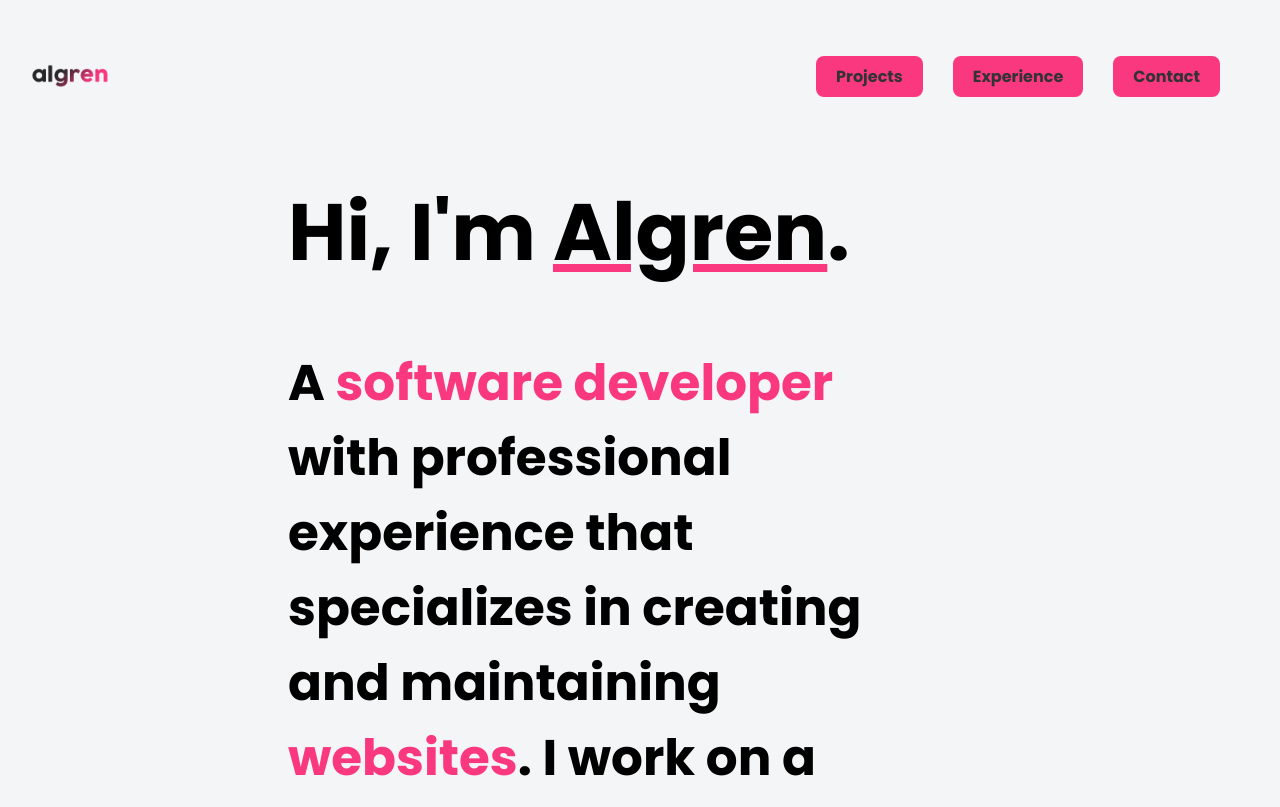
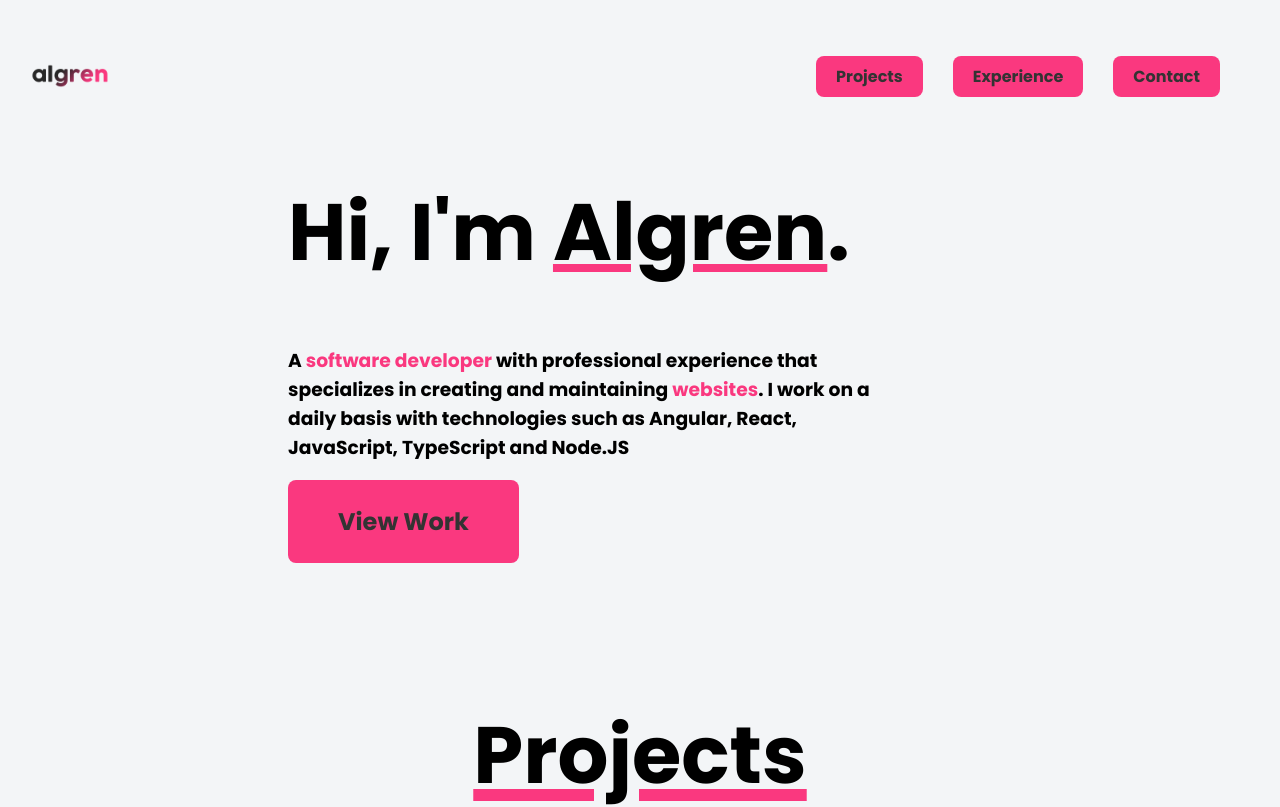
Before and after one commit to algren123/portfolio-v2, a Next.js app: page / in a window 1280 px wide. Shown: the top 807 px of the page. Built offline with nearby package versions, Linux system fonts and the light colour scheme.

Commit message:
fixed all responsive issues and QoL changes

```diff
--- a/components/Hero/hero.styles.js
+++ b/components/Hero/hero.styles.js
@@ -26,15 +26,25 @@ export const Highlight = styled.span`
 
     &:hover, &:focus {
         text-decoration: underline;
-        text-decoration-thickness: 8px;
+        text-decoration-thickness: 6px;
     }
 `
 export const HeroDescription = styled.h3`
-    font-size: 50px;
-
     @media only screen and (max-width: 1000px) {
         text-align: center;
         font-size: 22px;
+    }
+
+    @media only screen and (min-width: 1300px) {
+        font-size: 30px;
+    }
+
+    @media only screen and (min-width: 1600px) {
+        font-size: 40px;
+    }
+
+    @media only screen and (min-width: 1900px) {
+        font-size: 50px;
     }
 `
 
@@ -61,4 +71,8 @@ export const Button = styled.button`
 export const TitleHighlight = styled.span`
     text-decoration: underline;
     text-decoration-color: #FA387F;
+
+    @media only screen and (max-width: 1000px) {
+        text-decoration-thickness: 8px;
+    }
 `
--- a/components/Navbar/navbar.js
+++ b/components/Navbar/navbar.js
@@ -35,7 +35,7 @@ export default function Navbar() {
         <>
             <NavContainer>
                 <Nav>
-                    <NavLogo onClick={() => scrollTo('.home', 'center')}>
+                    <NavLogo onClick={() => scrollTo('.home', 'end')}>
                         <Image
                             src="/personal_logo.png"
                             alt="personal-logo"
@@ -52,7 +52,7 @@ export default function Navbar() {
 
                     <Menu onClick={handleClick} click={click}>
                         <MenuItem>
-                            <Button onClick={() => scrollTo('.projects', 'center')}>Projects</Button>
+                            <Button onClick={() => scrollTo('.projects', 'start')}>Projects</Button>
                         </MenuItem>
                         <MenuItem>
                             <Button onClick={() => scrollTo('.work-experience', 'center')}>Experience</Button>
--- a/components/Navbar/navbar.style.js
+++ b/components/Navbar/navbar.style.js
@@ -9,7 +9,6 @@ export const NavContainer = styled.div`
     padding: 20px 30px;
     align-items: center;
     background-color: transparent;
-    cursor: pointer;
     z-index: 1;
 `
 export const Nav = styled.nav`
@@ -17,7 +16,6 @@ export const Nav = styled.nav`
     justify-content: space-between;
     align-items: center;
     flex: 1;
-    cursor: pointer;
 `
 export const NavLogo = styled.div`
     position: relative;
@@ -26,6 +24,7 @@ export const NavLogo = styled.div`
     z-index: 1;
     align-items: center;
     display: flex;
+    cursor: pointer;
 `
 export const NavMenu = styled.div`
     display: flex;
```
